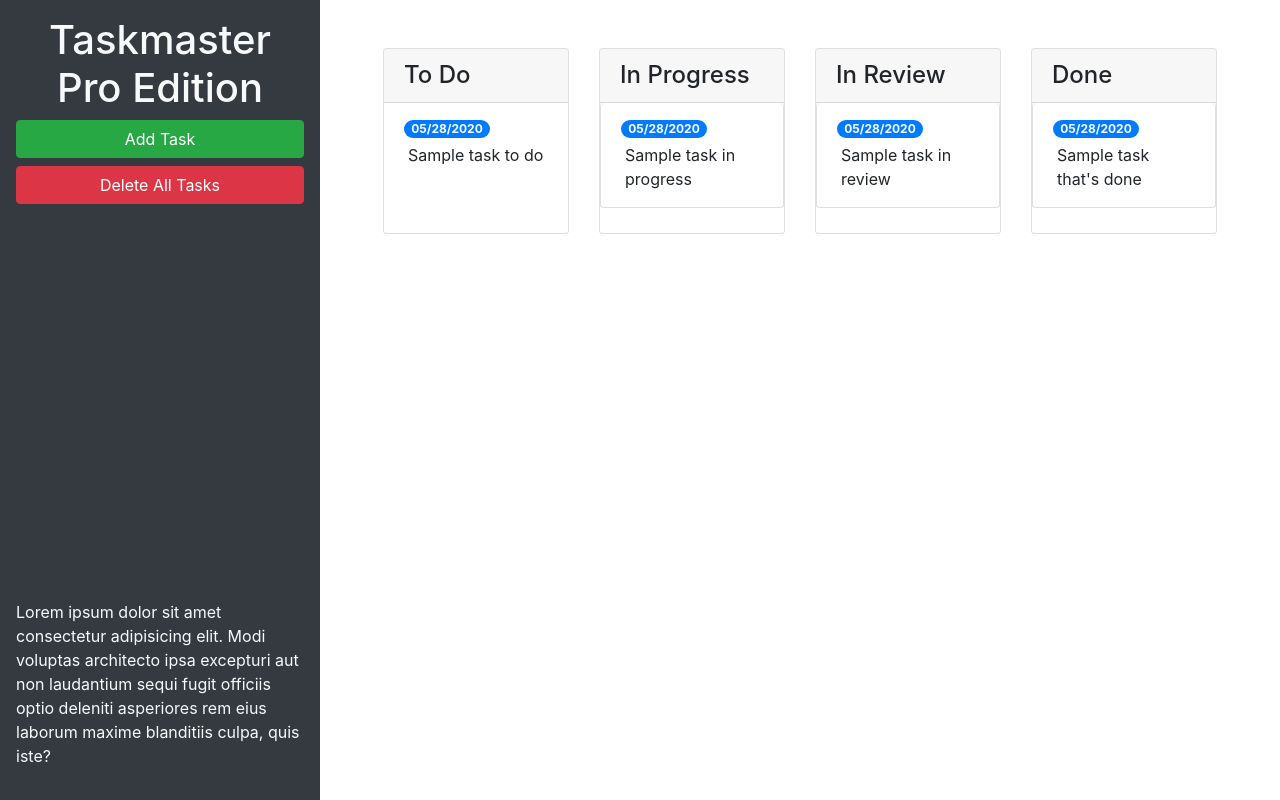
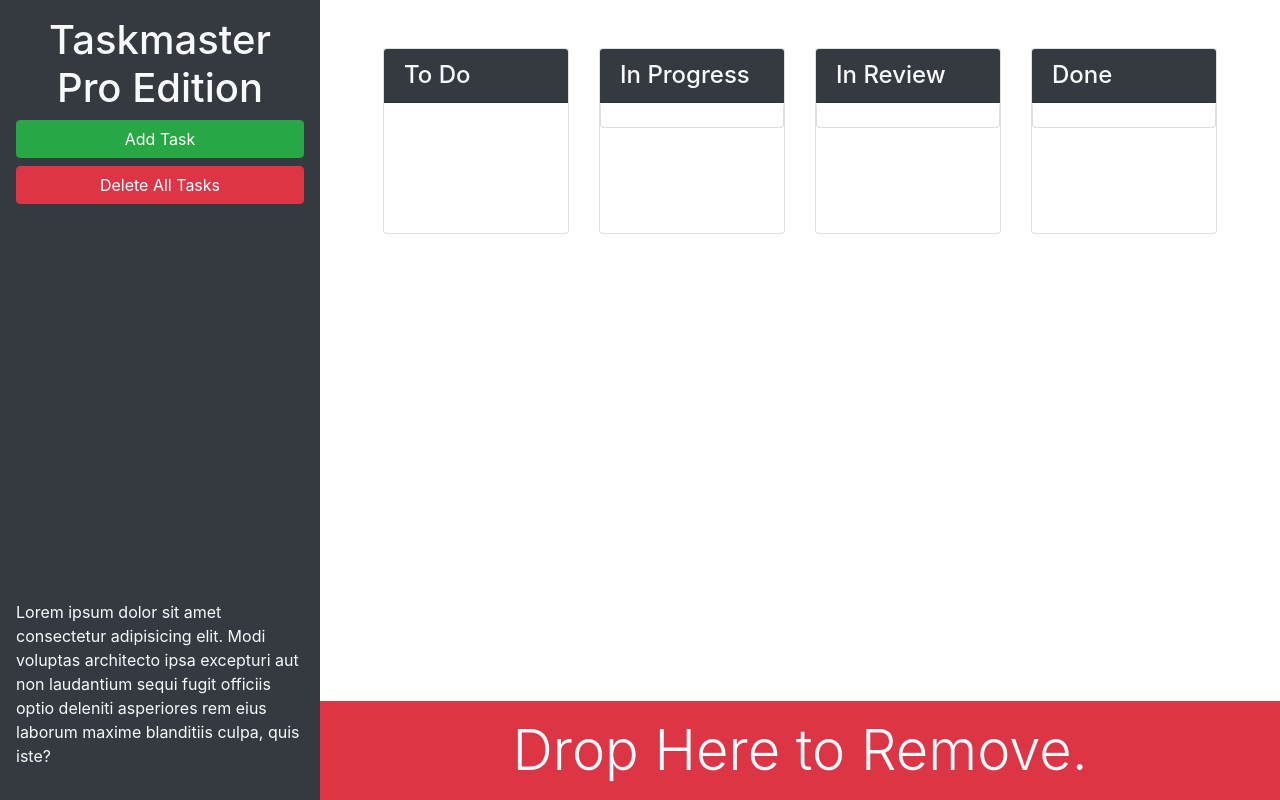
Before and after one commit to stephen-kern/taskMasterPro, a plain HTML site: page index.html in a window 1280 px wide. Drawn offline with nearby package versions, Linux system fonts and the light colour scheme.

Commit message:
add layout with bootstrap

```diff
--- a/index.html
+++ b/index.html
@@ -13,28 +13,26 @@
 <body>
 
   <div class="row min-vh-100 no-gutters">
-    <header class="col-12 col-lg-3 bg-dark text-light d-flex flex-column p-4 p-lg-3">
+    <header class="col-12 col-lg-3 bg-dark text-light sticky-top d-flex flex-column p-4 p-lg-3">
       <h1 class="text-center">Taskmaster Pro Edition</h1>
       <button id="create-task" class="btn btn-block btn-success" data-toggle="modal" data-target="#task-form-modal">Add
         Task</button>
       <button id="remove-tasks" class="btn btn-block btn-danger">Delete All Tasks</button>
-      <p class="mt-auto">Lorem ipsum dolor sit amet consectetur adipisicing elit. Modi voluptas architecto ipsa
+      <p class="mt-auto d-none d-lg-block">Lorem ipsum dolor sit amet consectetur adipisicing elit. Modi voluptas architecto ipsa
         excepturi aut non
         laudantium sequi fugit officiis optio deleniti asperiores rem eius laborum maxime blanditiis culpa, quis iste?
       </p>
     </header>
-    <main class="col-12 col-lg-9">
+    <main class="col-12 col-lg-9 d-flex flex-column">
       <div class="m-5 row justify-content-around">
         <!-- todo start -->
         <div class="col-12 col-md-6 col-xl-3 mb-3">
           <div class="card">
-            <h4 class="card-header">
+            <h4 class="card-header bg-dark text-light">
               To Do
             </h4>
             <ul id="list-toDo" class="list-group list-group-flush">
               <li class="list-group-item">
-                <span class="badge badge-primary badge-pill">05/28/2020</span>
-                <p class="m-1">Sample task to do</p>
               </li>
             </ul>
           </div>
@@ -43,11 +41,9 @@
         <!-- in progress start -->
         <div class="col-12 col-md-6 col-xl-3 mb-3">
           <div class="card">
-            <h4 class="card-header">In Progress</h4>
+            <h4 class="card-header bg-dark text-light">In Progress</h4>
             <ul id="list-inProgress" class="list-group">
               <li class="list-group-item">
-                <span class="badge badge-primary badge-pill">05/28/2020</span>
-                <p class="m-1">Sample task in progress</p>
               </li>
             </ul>
           </div>
@@ -56,11 +52,9 @@
         <!-- in review start -->
         <div class="col-12 col-md-6 col-xl-3 mb-3">
           <div class="card">
-            <h4 class="card-header">In Review</h4>
+            <h4 class="card-header bg-dark text-light">In Review</h4>
             <ul id="list-inReview" class="list-group">
               <li class="list-group-item">
-                <span class="badge badge-primary badge-pill">05/28/2020</span>
-                <p class="m-1">Sample task in review</p>
               </li>
             </ul>
           </div>
@@ -69,17 +63,22 @@
         <!-- done start -->
         <div class="col-12 col-md-6 col-xl-3 mb-3">
           <div class="card">
-            <h4 class="card-header">Done</h4>
+            <h4 class="card-header bg-dark text-light">Done</h4>
             <ul id="list-done" class="list-group">
               <li class="list-group-item">
-                <span class="badge badge-primary badge-pill">05/28/2020</span>
-                <p class="m-1">Sample task that's done</p>
               </li>
             </ul>
           </div>
         </div>
         <!-- done end -->
       </div>
+
+      <div id="trash" class="mt-auto">
+        <div class="w-100 bg-danger p-3 text-center text-light display-4">
+          Drop Here to Remove.
+        </div>
+      </div>
+
     </main>
   </div>
 
```
